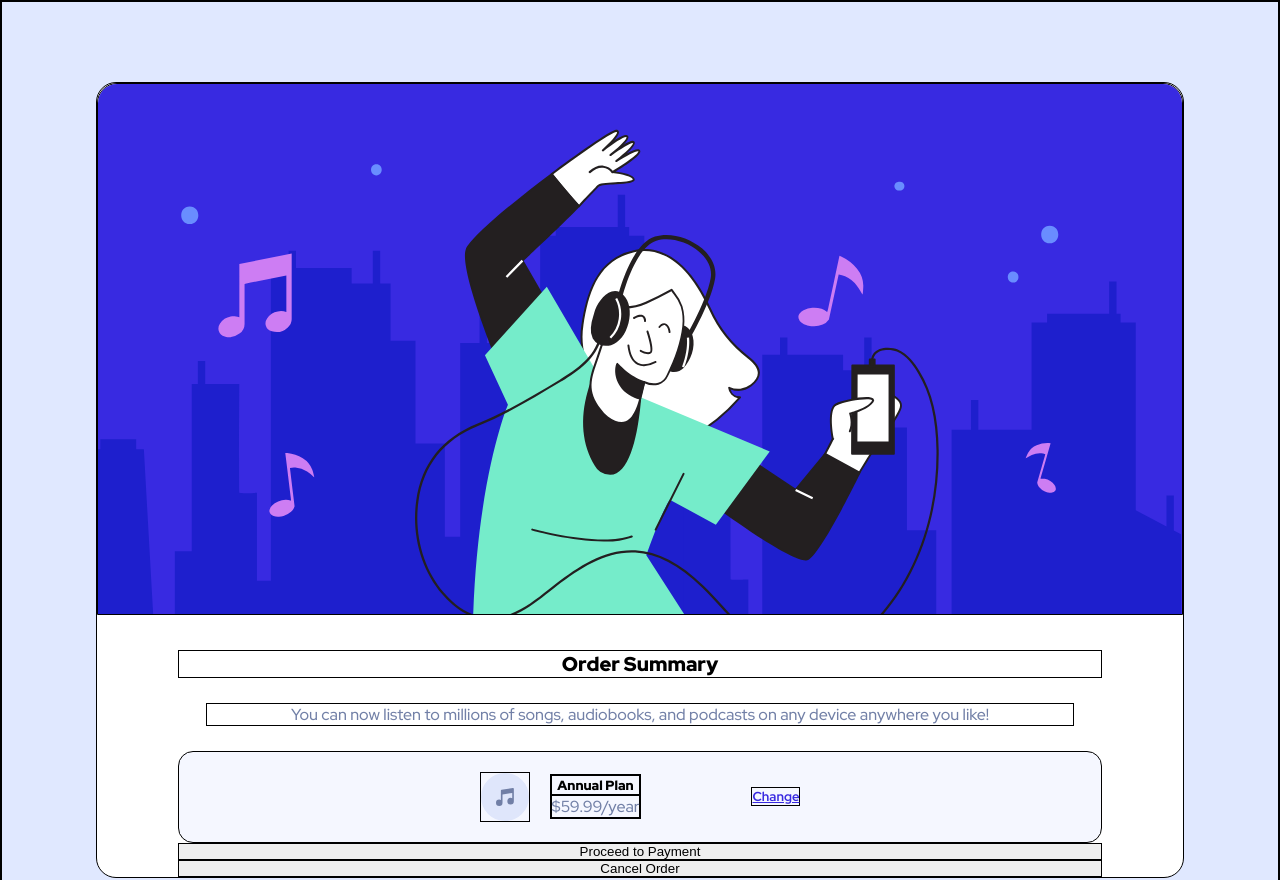
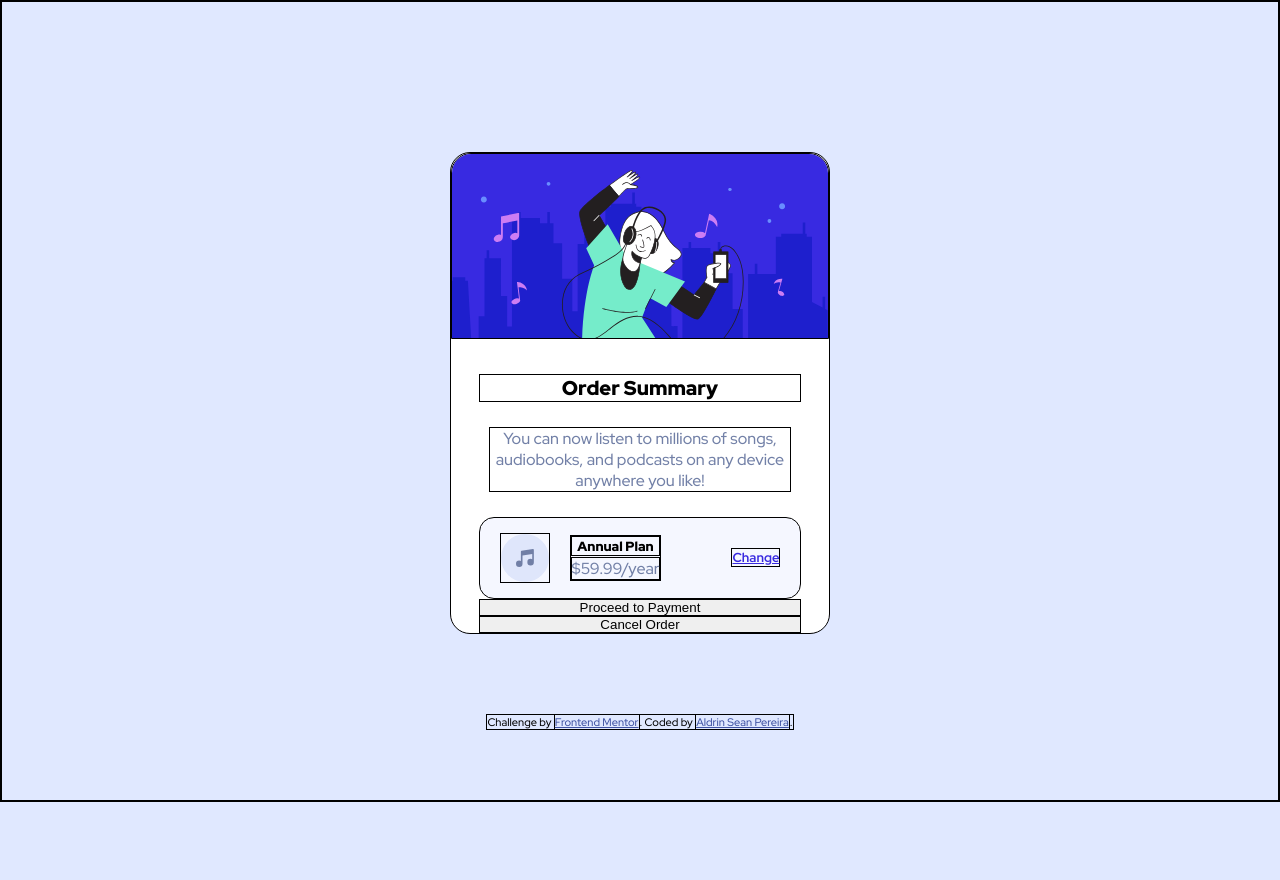
Before and after one commit to AldrinSeanPereira/order-summary-component-main, a plain HTML site: page index.html in a window 1280 px wide. Shown: the top 880 px of the page. After the commit the page ends 802 px from the top, so only its background shows below. Drawn offline with Linux system fonts and the light colour scheme.

Commit message:
Add files via upload

```diff
--- a/styles.css
+++ b/styles.css
@@ -33,7 +33,7 @@ body {
 }
 
 main {
-    width: 85vw;
+    width: 38rem;
     margin: 8rem 0;
     border-radius: 20px;
     background-color: white;
@@ -72,18 +72,19 @@ h3 {
     justify-content: center;
     align-items: center;
     background-color: var(--neutral-very-pale-blue);
-    padding: 2rem 0;
+    padding: 1.5rem 0;
 }
 
 .annual-plan div {
     display: flex;
     flex-direction: column;
     justify-content: center;
-    margin-right: 11rem;
+    margin-right: 7rem;
 }
 
 .annual-plan-text {
     font-weight: 900;
+    margin-bottom: 0.1rem;
 }
 
 .annual-plan-price {
```
